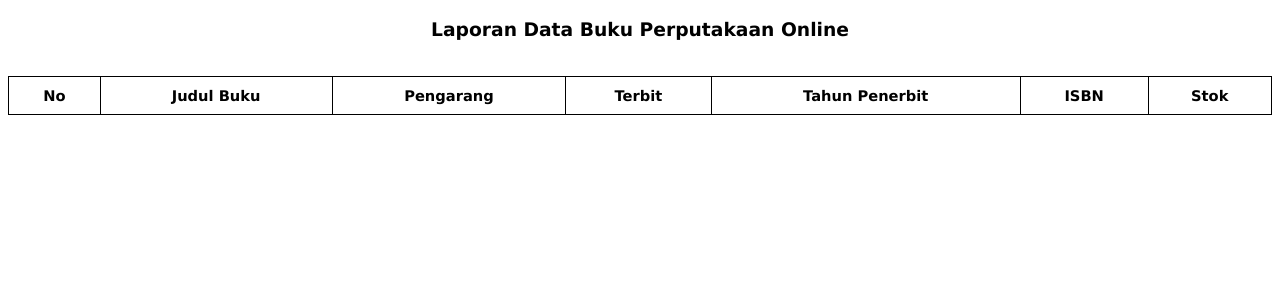
After one commit to fahmi-azzuhri/pustaka-booking, a CodeIgniter app: the page made by application/views/buku/laporan_print_buku.php in a window 1280 px wide. The commit adds this page. Shown: the top 300 px of the page. Run offline with CodeIgniter, Linux system fonts and the light colour scheme; data that the repository does not hold is empty.

Commit message:
update pertemuan 7

```diff
--- /dev/null
+++ b/application/views/buku/laporan_print_buku.php
@@ -0,0 +1,58 @@
+<!DOCTYPE html>
+<html>
+        <head>
+            <title></title>
+        </head>
+        <body>
+            <style type="text/css">
+                .table-data{
+                    width: 100%;
+                    border-collapse: collapse;
+                }
+                .table-data tr th,
+                .table-data tr td{
+                    border:1px solid black;
+                    font-size: 11pt;
+                    font-family:Verdana;
+                    padding: 10px 10px 10px 10px;
+                }
+                h3{
+                    font-family:Verdana;
+                }
+            </style>
+            <h3>
+                <center>Laporan Data Buku Perputakaan Online</center>
+            </h3>
+            <br/>
+            <table class="table-data">
+                <thead>
+                    <tr>
+                        <th>No</th>
+                        <th>Judul Buku</th>
+                        <th>Pengarang</th>
+                        <th>Terbit</th>
+                        <th>Tahun Penerbit</th>
+                        <th>ISBN</th>
+                        <th>Stok</th>
+                    </tr>
+                </thead>
+                <tbody>
+                    <?php $no = 1; foreach($buku as $b){ ?>
+                        <tr>
+                            <th scope="row"><?= $no++; ?></th>
+                            <td><?= $b['judul_buku']; ?></td>
+                            <td><?= $b['pengarang']; ?></td>
+                            <td><?= $b['penerbit']; ?></td>
+                            <td><?= $b['tahun_terbit']; ?></td>
+                            <td><?= $b['isbn']; ?></td>
+                            <td><?= $b['stok']; ?></td>
+                        </tr>
+                    <?php } ?>
+                </tbody>
+            </table>
+
+<script type="text/javascript">
+window.print();
+</script>
+</body>
+</html>
```
Also changed, not shown: application/controllers/Laporan.php (added, +27 -0 lines), application/views/buku/laporan_buku.php (added, +45 -0 lines), application/views/templates/sidebar.php (+25 -0 lines).
